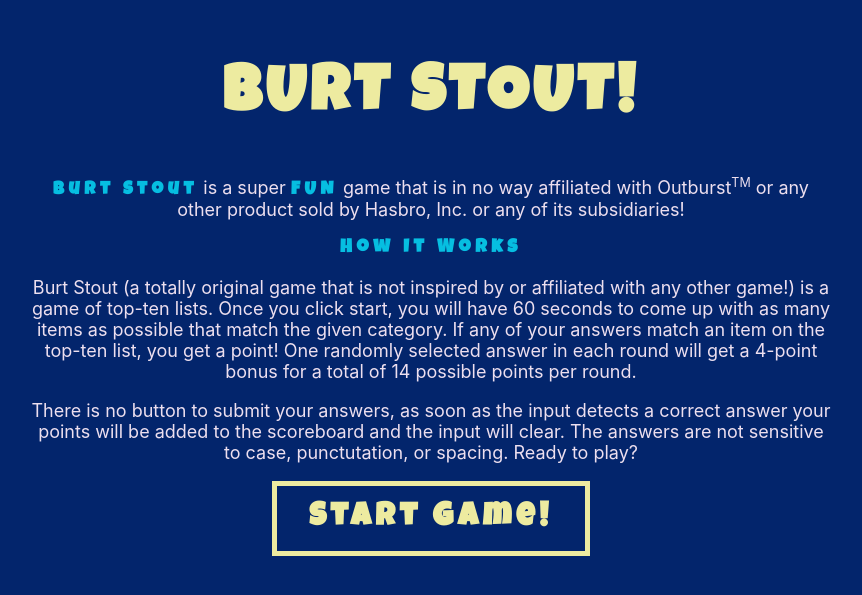
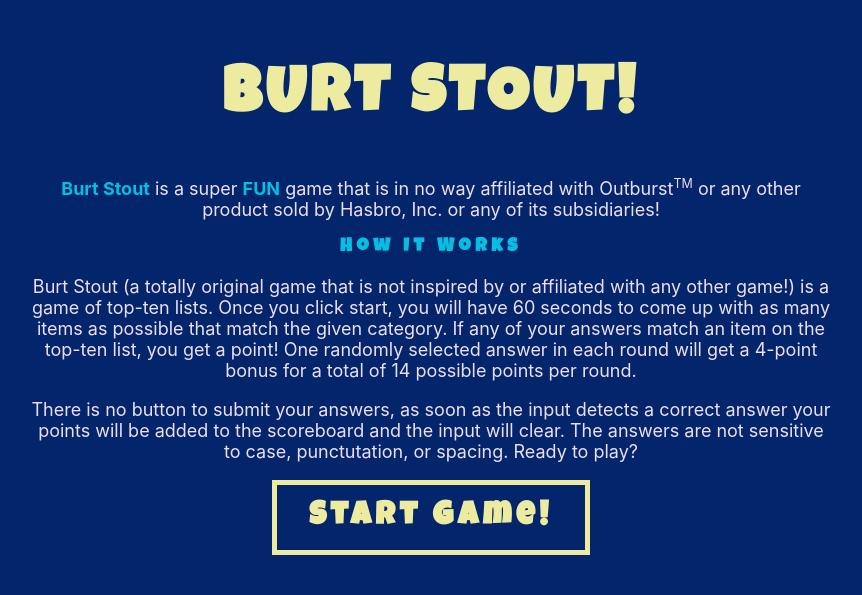
Before and after one commit to jcrowley89/outburst, a React (Create React App) app: page / in a window 1280 px wide. Shown: the part 103-698 px from the top of the page, without its empty margins (209-1071 px from the left). Built offline with nearby package versions, Linux system fonts and the light colour scheme.

Commit message:
minor style edit

```diff
--- a/src/index.css
+++ b/src/index.css
@@ -11,7 +11,7 @@ body {
   color: #EDDFEF;
 }
 
-h1, h2, h3, strong, button {
+h1, h2, h3, button {
   font-family: "Luckiest Guy";
   letter-spacing: .3rem;
 }
```
